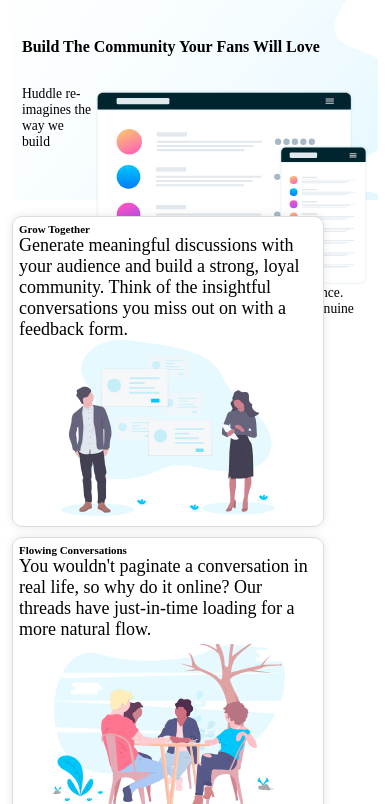
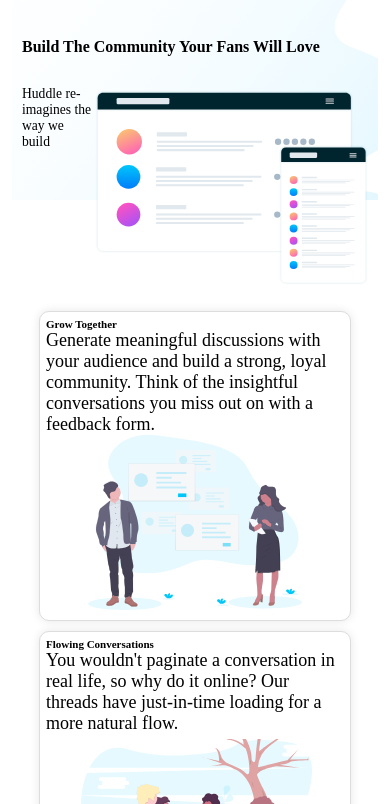
Before and after one commit to T3CHI3-HUE/Huddle, a plain HTML site: page index.html in a window 390 px wide. Shown: the part 40-844 px from the top of the page. Drawn offline with Linux system fonts and the light colour scheme.

Commit message:
Add files via upload

```diff
--- a/huddle.css
+++ b/huddle.css
@@ -74,6 +74,8 @@
     position: relative;
     padding-top: 70px;    /* Add space at the top */
     padding-bottom: 70px; /* Add space at the bottom */
+    margin: 0 auto;           /* Center horizontally */
+    width: fit-content;       /* Shrink to fit content */
 }
 .box text{
     font-size: 18px;
@@ -261,6 +263,10 @@
         padding-top: 6px;
         padding-bottom: 6px;
         font-size: 12px;
+        margin: 0 auto;       /* Center horizontally on mobile */
+        width: 100%;          /* Take full width on small screens */
+        padding-top: 16px;    /* Less space above */
+        padding-bottom: 16px; /* Less space below */
     }
     .overlap-box {
         width: 96vw;
```
